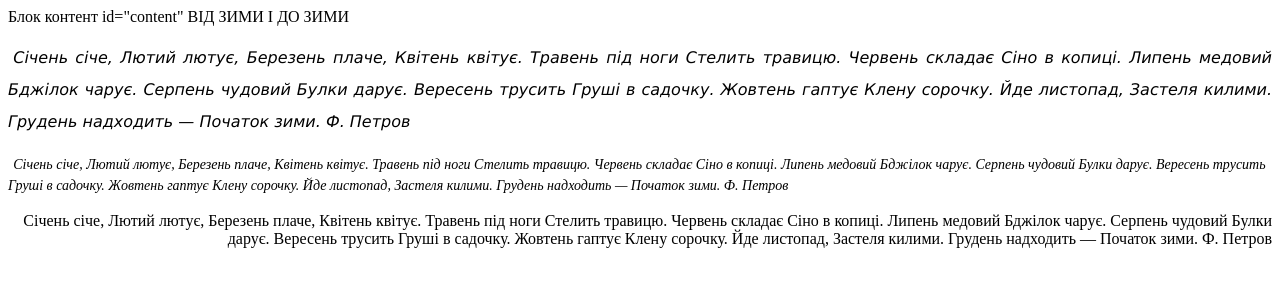
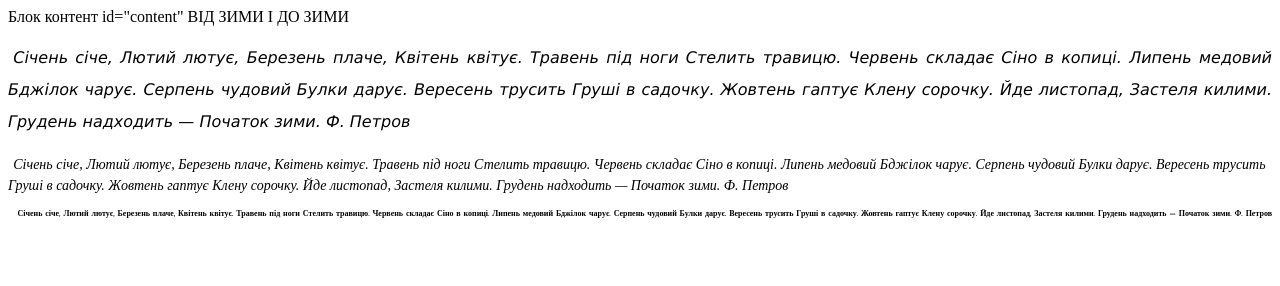
Before and after one commit to Kubyschenko/site, a plain HTML site: page lab-css-6-2.html in a window 1280 px wide. Drawn offline with Linux system fonts and the light colour scheme.

Commit message:
Update style6-2.css

```diff
--- a/style6-2.css
+++ b/style6-2.css
@@ -1,3 +1,3 @@
 #pp1 {font:oblique 16px/2em "Verdana"; text-align: justify; text-indent: 5.25px;}
 #pp2 {font:italic 14px/1.5em "Times New Roman"; text-align: left; text-indent: 5.25px;}
-#pp3 {font-weight:bold 8px/1em "Comic Sans MS"; text-align: right; text-indent: 5.25px;}
+#pp3 {font:bold 8px/1em "Comic Sans MS"; text-align: right; text-indent: 5.25px;}
```
